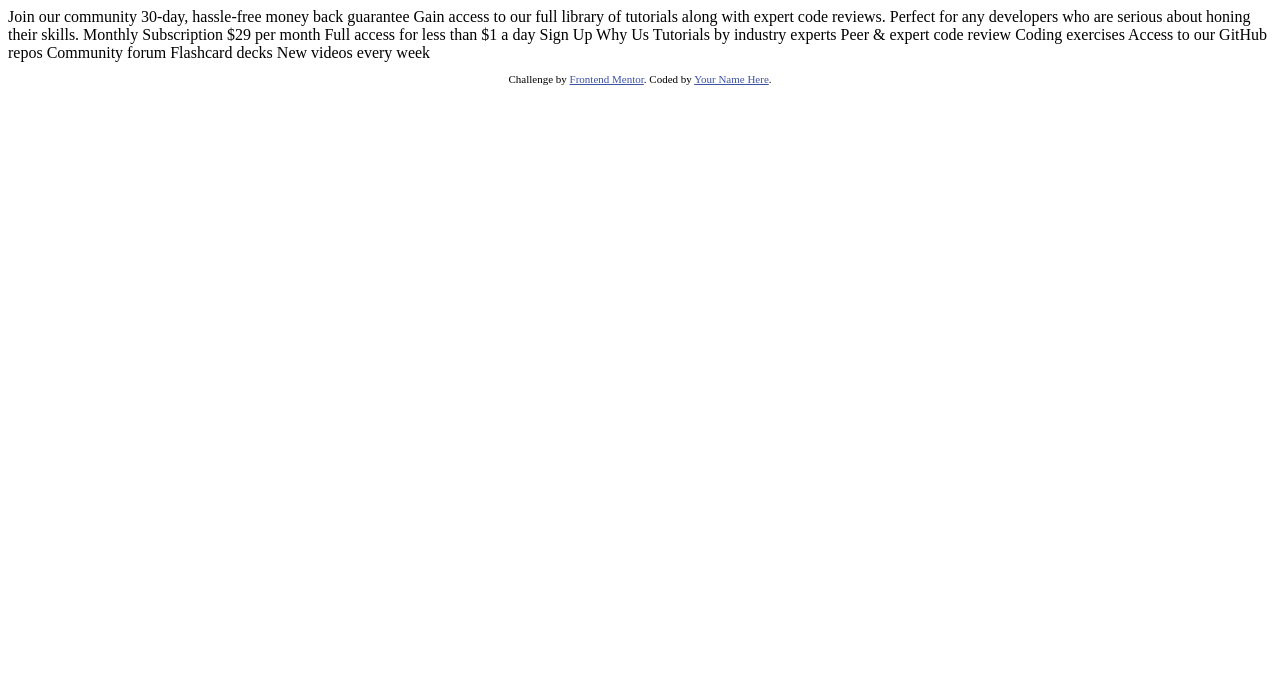
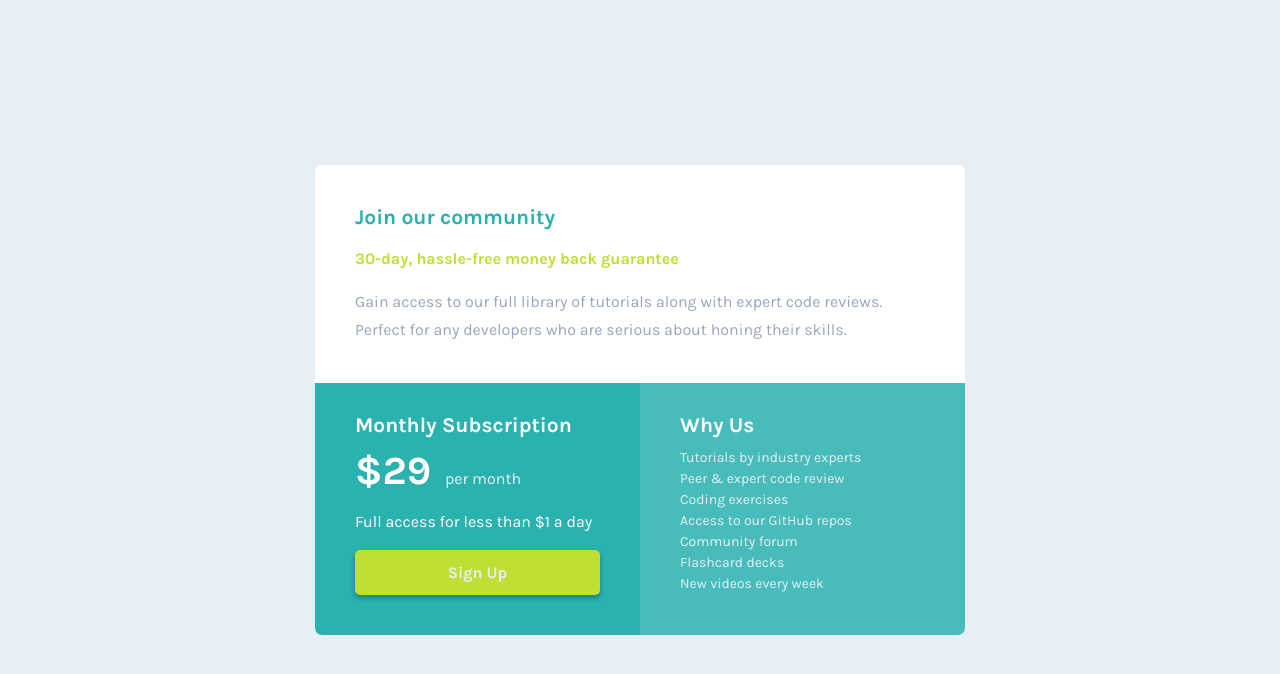
Before and after one commit to vinicius-virtuoso/single-price-grid-component, a plain HTML site: page index.html in a window 1280 px wide. Drawn offline with Linux system fonts and the light colour scheme.

Commit message:
desafio finalizado

```diff
--- /dev/null
+++ b/css/style.scss
@@ -0,0 +1,153 @@
+// ### Primary
+
+$Cyan-2: hsla(179, 62%, 43%, 0.86);
+$Cyan: hsl(179, 62%, 43%);
+$Bright-Yellow: hsl(71, 73%, 54%);
+
+// ### Neutral
+
+$Light-Gray: hsl(204, 43%, 93%);
+$Grayish-Blue: hsl(218, 22%, 67%);
+
+$FontSize: 1.6rem;
+$FontFamily: "Karla", sans-serif;
+
+* {
+  margin: 0;
+  padding: 0;
+  box-sizing: border-box;
+}
+html {
+  font-size: 62.5%;
+}
+
+body {
+  background: $Light-Gray;
+  font-family: $FontFamily;
+  padding: 2rem 0.7rem;
+  min-height: 100vh;
+  display: grid;
+  align-content: center;
+  justify-content: center;
+}
+
+article {
+  display: grid;
+  grid-template-columns: 1fr;
+  background: #fff;
+  border-radius: 0.7rem;
+  overflow: hidden;
+  max-width: 36rem;
+
+  .box {
+    background: #fff;
+    width: 100%;
+    padding: 4rem 3rem 1rem 3rem;
+    h2 {
+      font-size: 2.1rem;
+      color: $Cyan;
+    }
+    h3 {
+      padding: 2rem 0;
+      font-size: 1.6rem;
+      color: $Bright-Yellow;
+    }
+    p {
+      font-size: 1.6rem;
+      line-height: 1.7;
+      padding-bottom: 2rem;
+      color: $Grayish-Blue;
+    }
+
+    &:nth-child(2) {
+      padding: 3rem 3rem;
+      background: $Cyan;
+      h2 {
+        color: #fff;
+      }
+
+      h3 {
+        color: $Light-Gray;
+        font-weight: 400;
+        padding: 1rem 0;
+        span {
+          font-size: 4rem;
+          margin-right: 1rem;
+          font-weight: 700;
+          color: #fff;
+        }
+      }
+      p {
+        padding: 1rem 0;
+        line-height: 1;
+        color: #fff;
+        font-weight: 400;
+      }
+      button {
+        margin: 1rem 0 0 0;
+        border: 0;
+        background: $Bright-Yellow;
+        width: 100%;
+        height: 45px;
+        font-family: $FontFamily;
+        font-size: $FontSize;
+        font-weight: 700;
+        color: $Light-Gray;
+        border-radius: 0.5rem;
+        box-shadow: 0 0.3rem 0.5rem rgba(0, 0, 0, 0.3);
+        transition: 0.3s ease;
+        cursor: pointer;
+
+        &:hover {
+          opacity: 0.6;
+        }
+      }
+    }
+    &:nth-child(3) {
+      padding: 2rem 3rem 3rem 3rem;
+      background: $Cyan-2;
+
+      h2 {
+        color: #fff;
+        padding-bottom: 1rem;
+      }
+      ul {
+        list-style: none;
+        li {
+          font-size: 1.4rem;
+          padding: 0.2rem 0;
+          color: $Light-Gray;
+        }
+      }
+    }
+  }
+}
+
+@media (min-width: 780px) {
+  article {
+    display: grid;
+    grid-template-columns: repeat(2, 1fr);
+    width: 100%;
+    max-width: 65rem;
+    grid-template-areas:
+      "box1 box1"
+      "box2 box3";
+
+    .box {
+      width: 100%;
+      padding: 3rem 4rem;
+      &:nth-child(1) {
+        grid-area: box1;
+        padding: 4rem 4rem 2rem 4rem;
+      }
+      &:nth-child(2) {
+        grid-area: box2;
+        padding: 3rem 4rem 4rem 4rem;
+      }
+      &:nth-child(3) {
+        grid-area: box3;
+        padding: 3rem 4rem 4rem 4rem;
+      }
+    }
+  }
+}
--- a/index.html
+++ b/index.html
@@ -8,14 +8,55 @@
 
   <title>Frontend Mentor | Single Price Grid Component</title>
 
+  <link rel="preconnect" href="https://fonts.googleapis.com">
+  <link rel="preconnect" href="https://fonts.gstatic.com" crossorigin>
+  <link href="https://fonts.googleapis.com/css2?family=Karla:wght@400;700&display=swap" rel="stylesheet">
+
+  <link rel="stylesheet" href="./css/style.css">
+
   <!-- Feel free to remove these styles or customise in your own stylesheet 👍 -->
-  <style>
+  <!-- <style>
     .attribution { font-size: 11px; text-align: center; }
     .attribution a { color: hsl(228, 45%, 44%); }
-  </style>
+  </style> -->
 </head>
 <body>
-  Join our community
+
+
+  <article>
+    <div class="box">
+      <h2>Join our community</h2>
+      <h3>30-day, hassle-free money back guarantee</h3>
+      <p>Gain access to our full library of tutorials along with expert code reviews.
+        Perfect for any developers who are serious about honing their skills.</p>
+    </div>
+
+    <div class="box">
+      <h2>Monthly Subscription</h2>
+      <h3><span>&dollar;29</span> per month</h3>
+      <p>Full access for less than &dollar;1 a day</p>
+
+      <button>Sign Up</button>
+    </div>
+    <div class="box">
+      <h2>Why Us</h2>
+      <ul>
+        <li>Tutorials by industry experts</li>
+        <li>Peer &amp; expert code review</li>
+        <li>Coding exercises</li>
+        <li>Access to our GitHub repos</li>
+        <li>Community forum</li>
+        <li>Flashcard decks</li>
+        <li>New videos every week</li>
+      </ul>
+    </div>
+
+  </article>
+
+
+
+
+  <!-- Join our community
 
   30-day, hassle-free money back guarantee
 
@@ -24,27 +65,27 @@
 
   Monthly Subscription
 
-  &dollar;29 per month
 
-  Full access for less than &dollar;1 a day
 
-  Sign Up
 
-  Why Us
 
-  Tutorials by industry experts
-  Peer &amp; expert code review
-  Coding exercises
-  Access to our GitHub repos
-  Community forum
-  Flashcard decks
-  New videos every week
+
+
+
+
+
+
+
+
+
+
+
 
   <footer>
     <p class="attribution">
       Challenge by <a href="https://www.frontendmentor.io?ref=challenge" target="_blank">Frontend Mentor</a>.
       Coded by <a href="#">Your Name Here</a>.
     </p>
-  </footer>
+  </footer> -->
 </body>
 </html>
```
Also changed, not shown: css/style.css (added), 2 other files.
